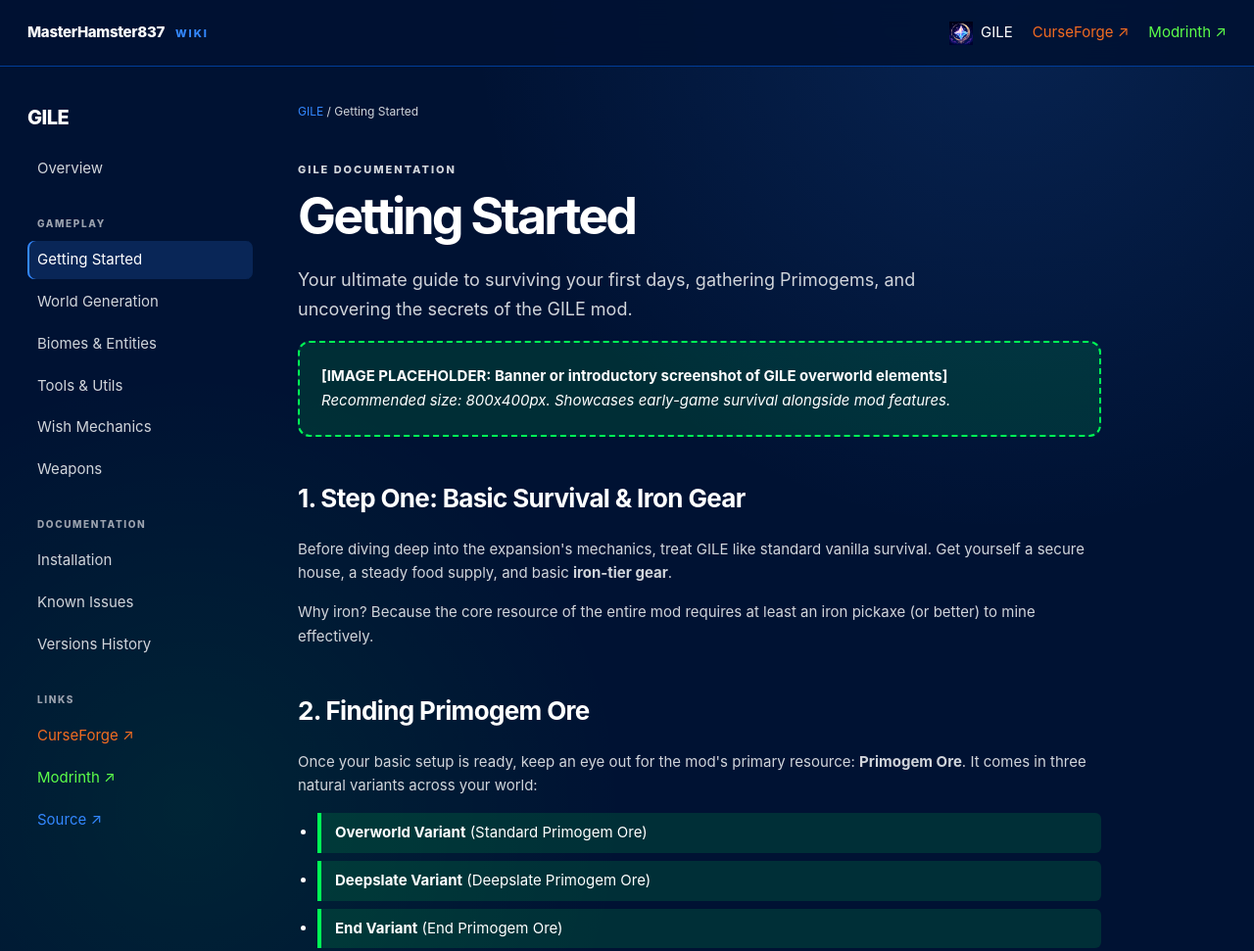
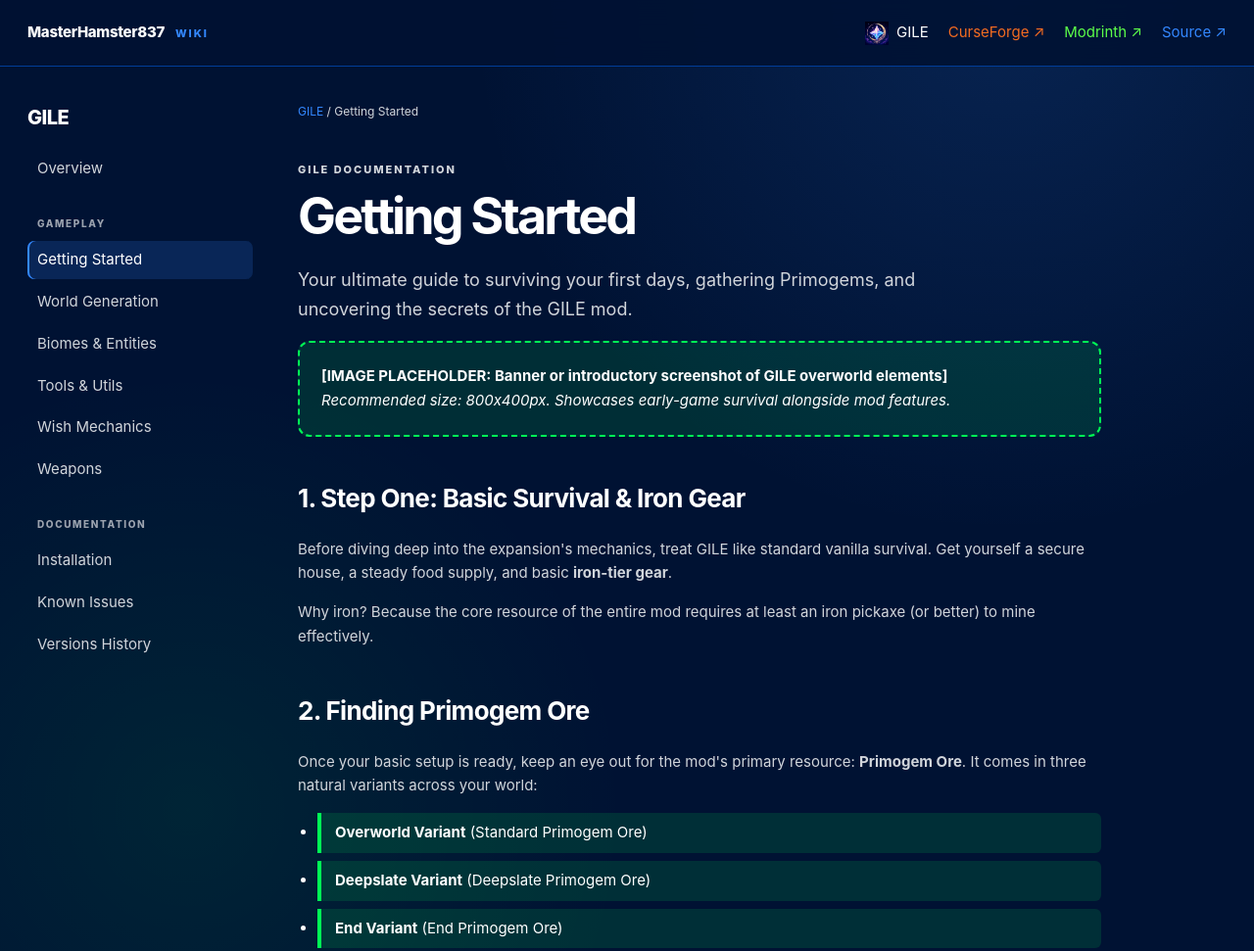
Before and after one commit to MasHam837/masham837.github.io, a plain HTML site: page GILE/start.html in a window 1280 px wide. Shown: the top 971 px of the page at 98% size. Drawn offline with Linux system fonts and the light colour scheme.

Commit message:
Update start.html

```diff
--- a/GILE/start.html
+++ b/GILE/start.html
@@ -12,7 +12,8 @@
     <nav>
       <a class="active" href="./"><img src="../assets/gile-icon.png" alt="GILE icon"> GILE</a>
       <a href="https://www.curseforge.com/minecraft/mc-mods/genshin-impact-lunar-expansion" target="_blank" rel="noreferrer" style="color: #f36c21;">CurseForge ↗</a>
-      <a href="https://modrinth.com/mod/genshin-impact-lunar-expansion" target="_blank" rel="noreferrer" style="color: #5cff4a;"> Modrinth ↗</a>
+      <a href="https://modrinth.com/mod/genshin-impact-lunar-expansion" target="_blank" rel="noreferrer" style="color: #5cff4a;">Modrinth ↗</a>
+      <a href="https://github.com/MasHam837/minecraft-mods-source-codes" target="_blank" rel="noreferrer" style="color: #3388ff;">Source ↗</a>
     </nav>
   </header>
 
@@ -35,10 +36,6 @@
       <a class="side-link" href="issues.html">Known Issues</a>
       <a class="side-link" href="versions.html">Versions History</a>
 
-      <div class="side-heading">LINKS</div>
-      <a class="side-link" href="https://www.curseforge.com/minecraft/mc-mods/genshin-impact-lunar-expansion" target="_blank" rel="noreferrer" style="color: #f36c21;">CurseForge ↗</a>
-      <a class="side-link" href="https://modrinth.com/mod/genshin-impact-lunar-expansion"  target="_blank" rel="noreferrer" style="color: #5cff4a;"> Modrinth ↗</a>
-      <a class="side-link" href="https://github.com/MasHam837/minecraft-mods-source-codes" target="_blank" rel="noreferrer" style="color: #3388ff;">Source ↗</a>
     </aside>
 
     <main class="docs-main doc-page">
```
